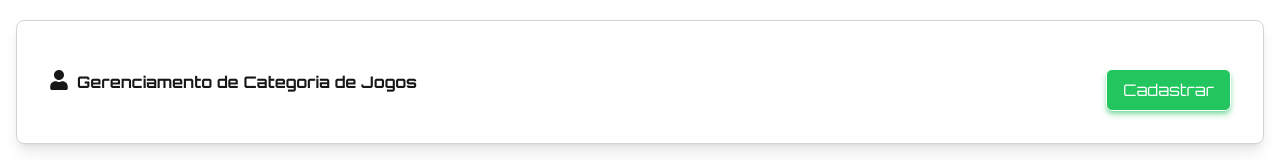
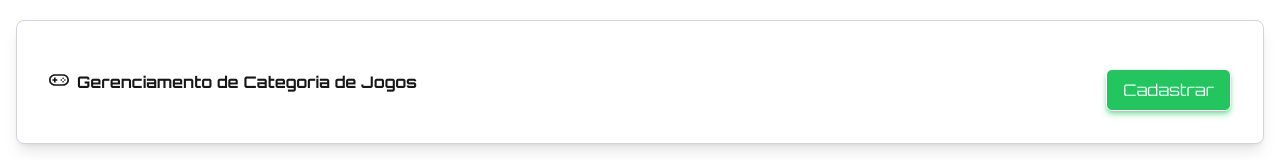
Before and after one commit to romarioulbra/gaming-place, a Next.js app: page /configuracao/jogos_categoria in a window 1280 px wide. Shown: the part 124-284 px from the top of the page. Built offline with nearby package versions, Linux system fonts and the light colour scheme; no server answers.

Commit message:
Alterações em Menu

```diff
--- a/src/app/configuracao/jogos_categoria/page.tsx
+++ b/src/app/configuracao/jogos_categoria/page.tsx
@@ -3,7 +3,7 @@ import axios from "axios";
 import { useEffect, useState } from "react";
 
 import TabelaCatJogos from "@/app/components/TabelaCatJogos";
-import { FaUser} from "react-icons/fa";
+import { CgGames } from "react-icons/cg";
 import CabecalhoViwer from "../../components/CabecalhoViwer";
 import Fly from "@/app/components/Flyout";
 
@@ -32,7 +32,7 @@ export default function CategoriaJogos() {
       <Fly/>
       <CabecalhoViwer
         nomeModel={nomeModulo}
-        Icone={FaUser}
+        Icone={CgGames}
         urlCadastro= "/configuracao/jogos_categoria/cadastrar"
       />
       <div className="">
--- a/src/app/configuracao/jogos_categoria/page2.tsx
+++ /dev/null
@@ -1,22 +0,0 @@
-'use client'
-
-import Navbar from "@/app/components/MenuNavbar";
-import Footer from "@/app/components/Rodape";
-import CadastroCatJogos from "./cadastrar/cadastro";
-
-export default function JogosCategoria() {
-
-  return (
-    <>
-      <Navbar/>
-      <div className="flex flex-col items-center justify-center h-screen">
-        {/* Título */}
-        <h2 className="text-2xl font-bold mb-4">Cadastro de Categorias de Jogos </h2>
-
-        {/* Formulário de Cadastro */}
-        <CadastroCatJogos />
-      </div>
-      <Footer />
-    </>
-  );
-}
```
